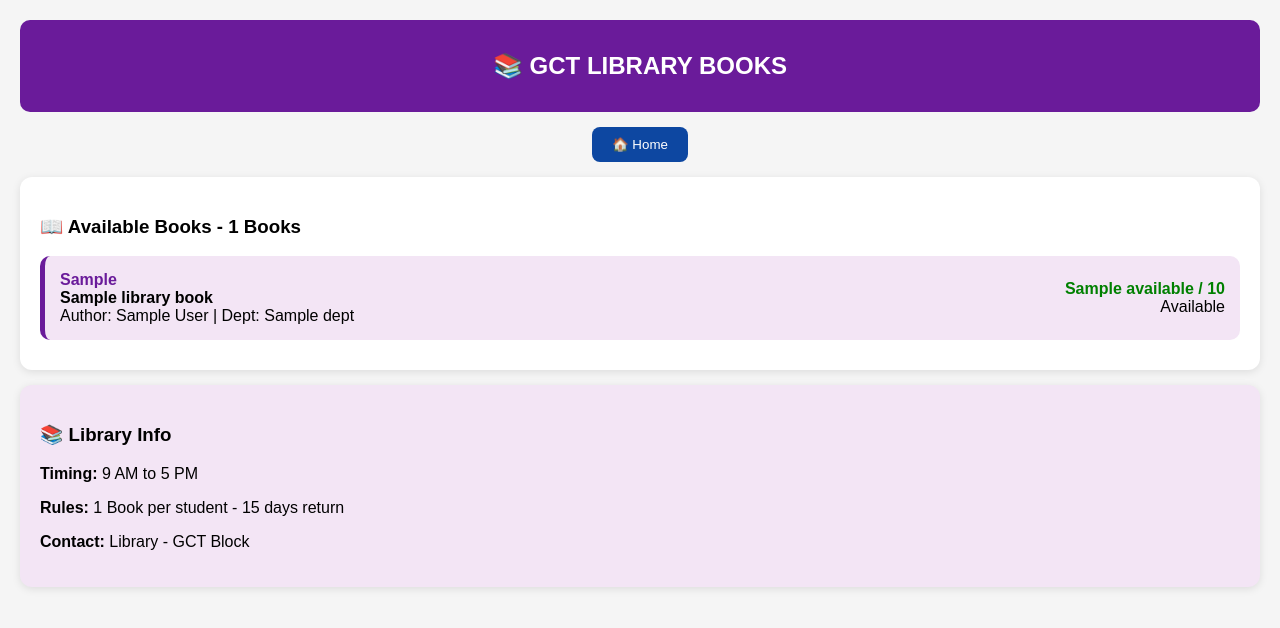
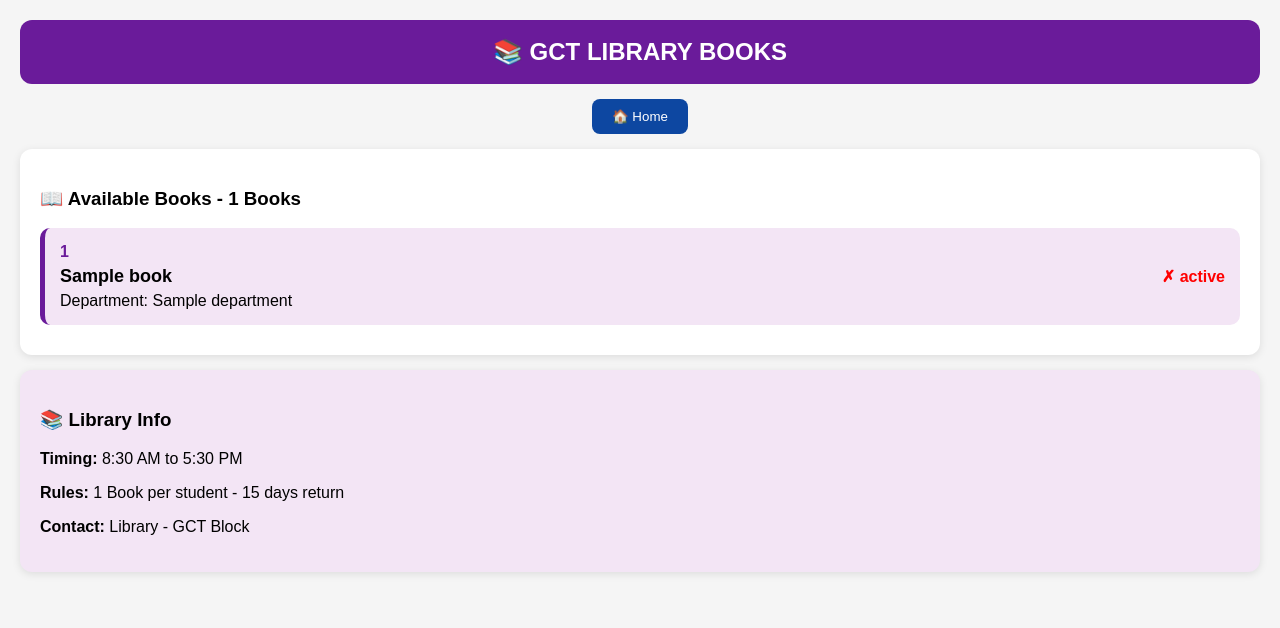
Before and after one commit to 7639528080roshiya-prog/AICollegeHelpdesk, a Flask app: template templates/library.html in a window 1280 px wide. Shown: the top 628 px of the page. Run offline with Flask 3, Linux system fonts and the light colour scheme; the template is opened without the code that fills it: most values are stand-ins (such as "Sample title", 1, 10 or a date in 2020).

Commit message:
Fix library books page

```diff
--- a/templates/library.html
+++ b/templates/library.html
@@ -1,54 +1,232 @@
 <!DOCTYPE html>
-<html>
+<html lang="en">
+
 <head>
-<title>Library Books</title>
+
+<meta charset="UTF-8">
+
+<meta name="viewport"
+      content="width=device-width, initial-scale=1.0">
+
+<title>GCT Library Books</title>
+
 <style>
-body{font-family:Arial;background:#f5f5f5;margin:0;padding:20px}
-.top{background:#6a1b9a;color:white;padding:12px 20px;border-radius:10px;text-align:center}
-.card{background:white;padding:20px;border-radius:12px;margin:15px 0;box-shadow:0 2px 8px rgba(0,0,0,0.1)}
-.book{background:#f3e5f5;padding:15px;border-radius:10px;margin:10px 0;border-left:5px solid #6a1b9a;display:flex;justify-content:space-between;align-items:center}
-.btn{padding:10px 20px;border:none;border-radius:8px;color:white;cursor:pointer}
-.purple{background:#6a1b9a} .blue{background:#0d47a1}
+
+*{
+    box-sizing:border-box;
+}
+
+body{
+    font-family:Arial, sans-serif;
+    background:#f5f5f5;
+    margin:0;
+    padding:20px;
+}
+
+.top{
+    background:#6a1b9a;
+    color:white;
+    padding:18px 20px;
+    border-radius:12px;
+    text-align:center;
+}
+
+.top h2{
+    margin:0;
+}
+
+.card{
+    background:white;
+    padding:20px;
+    border-radius:12px;
+    margin:15px 0;
+    box-shadow:0 2px 8px rgba(0,0,0,0.1);
+}
+
+.book{
+    background:#f3e5f5;
+    padding:15px;
+    border-radius:10px;
+    margin:10px 0;
+    border-left:5px solid #6a1b9a;
+
+    display:flex;
+    justify-content:space-between;
+    align-items:center;
+
+    gap:20px;
+}
+
+.book-info{
+    flex:1;
+}
+
+.book-id{
+    color:#6a1b9a;
+    font-weight:bold;
+}
+
+.book-title{
+    font-size:18px;
+    font-weight:bold;
+    margin:5px 0;
+}
+
+.book-status{
+    text-align:right;
+    min-width:120px;
+}
+
+.available{
+    color:green;
+    font-weight:bold;
+}
+
+.unavailable{
+    color:red;
+    font-weight:bold;
+}
+
+.btn{
+    padding:10px 20px;
+    border:none;
+    border-radius:8px;
+    color:white;
+    cursor:pointer;
+    text-decoration:none;
+    display:inline-block;
+}
+
+.blue{
+    background:#0d47a1;
+}
+
+@media(max-width:600px){
+
+    .book{
+        flex-direction:column;
+        align-items:flex-start;
+    }
+
+    .book-status{
+        text-align:left;
+    }
+
+}
+
 </style>
+
 </head>
+
 <body>
 
 <div class="top">
+
     <h2>📚 GCT LIBRARY BOOKS</h2>
+
 </div>
 
-<div style="text-align:center;margin:15px">
-<a href="/"><button class="btn blue">🏠 Home</button></a>
+
+<div style="text-align:center;margin:15px;">
+
+    <a href="/">
+        <button class="btn blue">
+            🏠 Home
+        </button>
+    </a>
+
 </div>
 
+
 <div class="card">
-<h3>📖 Available Books - {{staff_data['library_books']|length}} Books</h3>
 
-{% for id, b in staff_data['library_books'].items() %}
+    <h3>
+        📖 Available Books -
+        {{ books|length }}
+        Books
+    </h3>
+
+
+    {% if books %}
+
+        {% for book in books %}
+
         <div class="book">
+
+            <div class="book-info">
+
+                <div class="book-id">
+                    {{ book.get('book_id', 'N/A') }}
+                </div>
+
+                <div class="book-title">
+                    {{ book.get('title', 'Unknown Book') }}
+                </div>
+
                 <div>
-<b style="color:#6a1b9a">{{id}}</b><br>
-<b>{{b.title}}</b><br>
-Author: {{b.author}} | Dept: {{b.dept}}
+                    Department:
+                    {{ book.get('department', 'N/A') }}
                 </div>
-<div style="text-align:right">
-<b style="color:green">{{b.available}} / {{b.total}}</b><br>
-Available
+
             </div>
+
+
+            <div class="book-status">
+
+                {% if book.get('status', 'Available') == 'Available' %}
+
+                    <div class="available">
+                        ✓ Available
                     </div>
+
+                {% else %}
+
+                    <div class="unavailable">
+                        ✗ {{ book.get('status', 'Unavailable') }}
+                    </div>
+
+                {% endif %}
+
+            </div>
+
+        </div>
+
         {% endfor %}
 
-{% if staff_data['library_books']|length == 0 %}
-<p>No books added yet!</p>
+    {% else %}
+
+        <p>
+            No books added yet!
+        </p>
+
     {% endif %}
+
 </div>
 
-<div class="card" style="background:#f3e5f5">
+
+<div class="card"
+     style="background:#f3e5f5;">
+
     <h3>📚 Library Info</h3>
-<p><b>Timing:</b> 9 AM to 5 PM</p>
-<p><b>Rules:</b> 1 Book per student - 15 days return</p>
-<p><b>Contact:</b> Library - GCT Block</p>
+
+    <p>
+        <b>Timing:</b>
+        8:30 AM to 5:30 PM
+    </p>
+
+    <p>
+        <b>Rules:</b>
+        1 Book per student - 15 days return
+    </p>
+
+    <p>
+        <b>Contact:</b>
+        Library - GCT Block
+    </p>
+
 </div>
 
+
 </body>
+
 </html>
```
Lines whose indentation alone changed are shown as unchanged.
